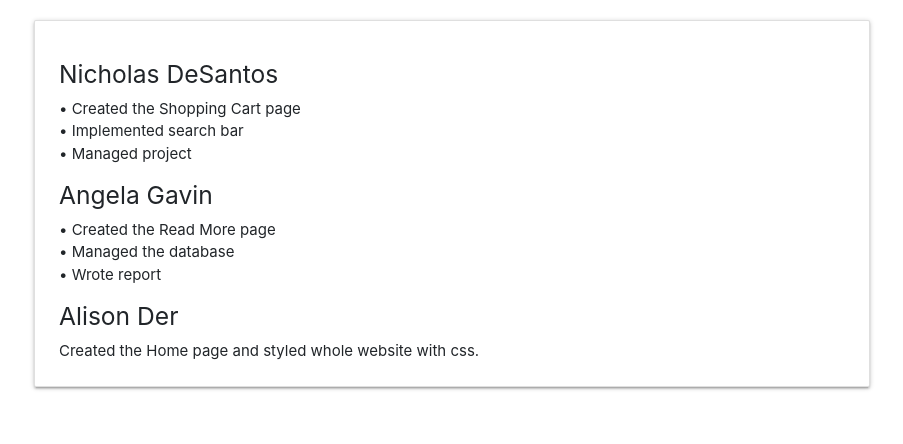
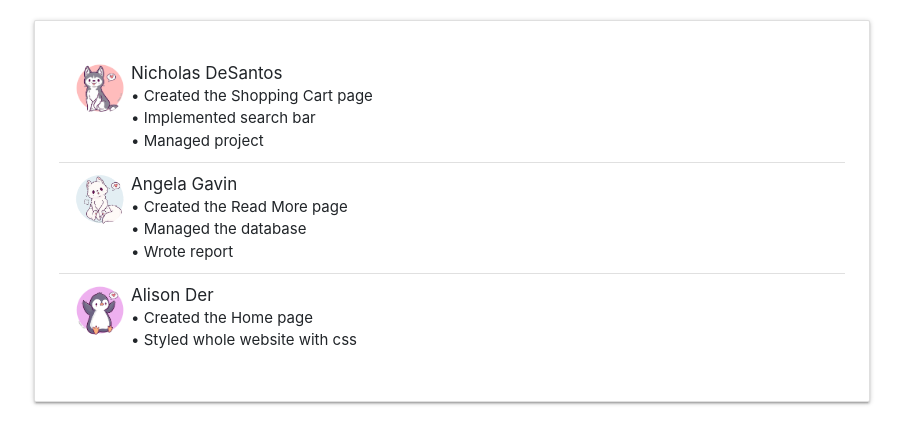
Before and after one commit to gelamari/cps630, a PHP site: page /about.php in a window 1280 px wide. Shown: the part 160-604 px from the top of the page, without its empty margins (188-1091 px from the left). Run offline with PHP 8.4, Linux system fonts and the light colour scheme; some libraries are stand-ins or nearby versions.

Commit message:
updated about

```diff
--- a/Project/about.php
+++ b/Project/about.php
@@ -18,6 +18,35 @@
       			</div> -->
       			<div class="card-stacked">
         			<div class="card-content">
+        				<ul class="collection" style="border: none;">
+    <li class="collection-item avatar">
+      <img src="assets/img/dog.png" class="circle">
+      <span class="title">Nicholas DeSantos</span>
+      <p><ul>
+        <li>• Created the Shopping Cart page</li>
+        <li>• Implemented search bar</li>
+        <li>• Managed project</li>
+      </ul></p>
+    </li>
+    <li class="collection-item avatar">
+      <img src="assets/img/dog1.png" class="circle">
+      <span class="title">Angela Gavin</span>
+      <p><ul>
+            <li>• Created the Read More page</li>
+            <li>• Managed the database</li>
+            <li>• Wrote report</li>
+      </ul></p>
+    </li>
+    <li class="collection-item avatar">
+      <img src="assets/img/dog2.png" class="circle">
+      <span class="title">Alison Der</span>
+      <p><ul>
+          <li>• Created the Home page</li>
+          <li>• Styled whole website with css</li>
+      </ul></p>
+    </li>
+  </ul>
+        				<!--<img src="assets/img/dog.png" style="width: 100px">
           				<h5>Nicholas DeSantos</h5>
           				<ul>
           					<li>• Created the Shopping Cart page</li>
@@ -32,10 +61,12 @@
           				</ul>
           				</p>
           				<h5>Alison Der</h5>
-          				<p>Created the Home page and styled whole website with css.
-          				</p>
+          				<ul>
+          					<li>• Created the Home page</li>
+          					<li>• Styled whole website with css</li>
+          				</ul>
         			</div>
-        			<!-- <div class="card-action">
+        			<div class="card-action">
           				<a href="#">This is a link</a>
         			</div> -->
       			</div>
--- a/Project/assets/css/homepage.css
+++ b/Project/assets/css/homepage.css
@@ -3,6 +3,18 @@ body {
 	/*font-family: arial;*/
 
 }
+img.circle {
+	width: 52px !important;
+	height: 52px !important;
+}
+.title {
+	font-size: 17px !important;
+}
+
+/*ul {
+	font-size: 13px !important;
+}*/
+
 #continent-af, #continent-am, #continent-as, #continent-eu, #continent-oc {
 	margin-left: 50px;
 }
--- a/Project/assets/includes/header.php
+++ b/Project/assets/includes/header.php
@@ -12,4 +12,5 @@
     <link rel="stylesheet" href="https://cdnjs.cloudflare.com/ajax/libs/materialize/1.0.0/css/materialize.min.css">
     <link href="https://fonts.googleapis.com/icon?family=Material+Icons" rel="stylesheet">
     <link rel="stylesheet" href="https://cdnjs.cloudflare.com/ajax/libs/animate.css/3.7.2/animate.min.css">
+    <link rel="stylesheet" type="text/css" href="assets/css/homepage.css">
 </head>
```
Also changed, not shown: Project/assets/img/dog.png (added), Project/assets/img/dog1.png (added), Project/assets/img/dog2.png (added).
